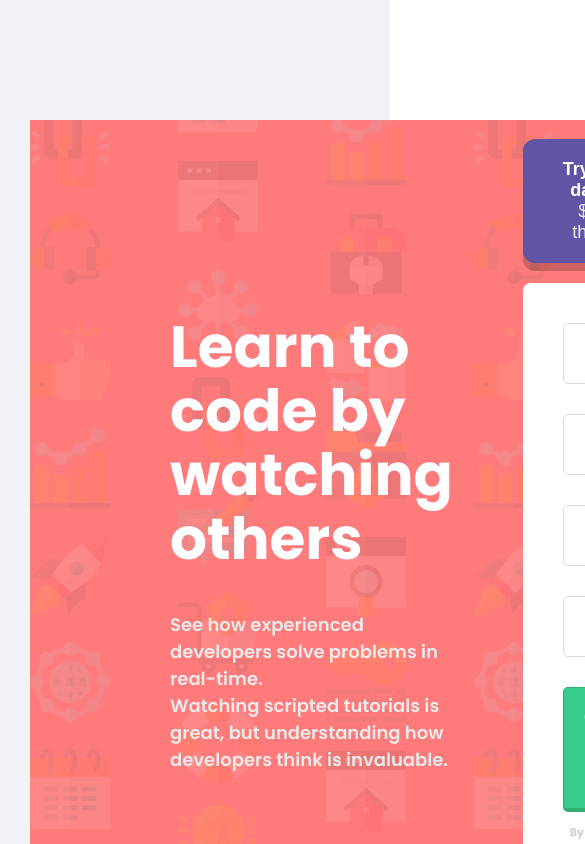
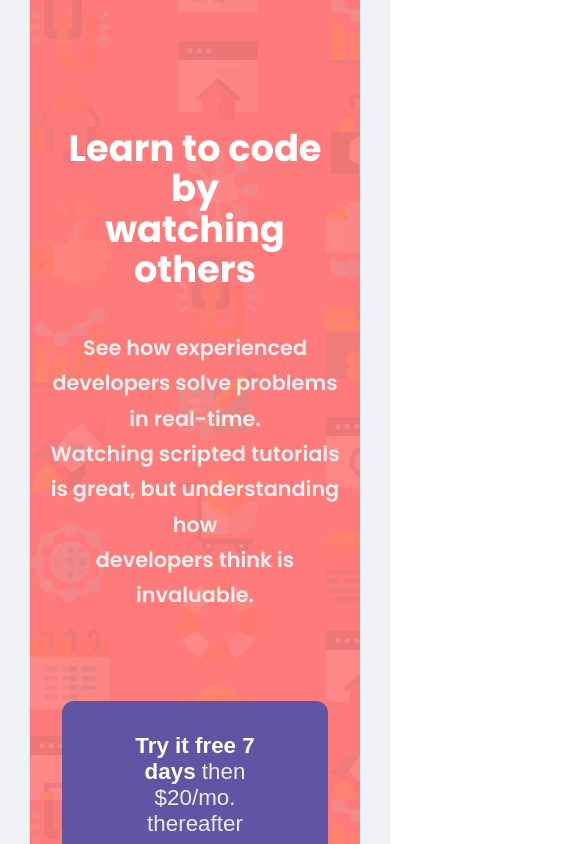
Before and after one commit to OxanaSF/sign-up-form, a React (Create React App) app: page / in a window 390 px wide. Shown: the top 844 px of the page, 585 px wide, since content can reach past the window. Built offline with nearby package versions, Linux system fonts and the light colour scheme.

Commit message:
added media queries

```diff
--- a/src/App.css
+++ b/src/App.css
@@ -45,24 +45,93 @@ body {
   padding: 0rem 8.75rem;
 }
 
+@media screen and (max-width: 1024px) {
+  .App {
+    padding-top: 0;
+  }
+  .form-wrapper {
+    flex-direction: column;
+    height: auto;
+    width: 500px;
+    margin: 0;
+    padding: 0;
+    padding-top: 80px;
+    padding-bottom: 100px;
+  }
+}
+
 .section-left h1 {
   font-weight: 700;
-  font-size: 3.625rem;
+  font-size: 3.3rem;
   line-height: 1.1;
   margin-bottom: 2.5rem;
 }
 
 .section-left p {
-  color: hsl(0, 0%, 92%);
+  color: hsl(0, 21%, 95%);
   font-weight: 600;
-  font-size: 1.125rem;
+  font-size: 16.5px;
+  line-height: 1.7;
 }
 
 .section-right {
   display: flex;
   flex-direction: column;
-  width: 45%;
-  margin-left: 4.375rem;
+  width: 50%;
+  padding-left: 50px;
+}
+
+@media screen and (max-width: 1024px) {
+  .section-left {
+    flex: none;
+    padding: 0;
+    display: flex;
+    flex-direction: column;
+    align-items: center;
+    max-width: 100%;
+    margin: 3rem 0rem 1.5rem;
+    width: 90%;
+  }
+  .section-left h1 {
+    text-align: center;
+    font-size: 2.3rem;
+  }
+  .section-left p {
+    /* width: 100%; */
+    text-align: center;
+    font-size: 1.3rem;
+    margin: 0;
+  }
+  .section-right {
+    padding: 0;
+    width: auto;
+    border-radius: 0.75rem;
+    box-shadow: 0 0.7rem rgba(0, 0, 0, 0.15);
+    margin: 2rem !important;
+  }
+  .btn-try-it-free {
+    padding: 2rem 3.5rem !important;
+    margin: 2rem 0rem !important;
+    font-size: 1.4rem !important;
+    box-shadow: 0 0.7rem rgba(0, 0, 0, 0.15) !important;
+  }
+  input {
+    padding: 1.7rem !important;
+  }
+  ::placeholder {
+    color: rgb(136, 133, 133) !important;
+    font-size: 1.3rem !important;
+    font-weight: 700 !important;
+  }
+  .claim-trial {
+    font-size: 1.2rem !important;
+    padding: 1.5rem !important;
+  }
+
+  .form p {
+    font-size: 15px !important;
+    font-weight: 600 !important;
+  }
 }
 
 .btn-try-it-free {
@@ -89,11 +158,12 @@ body {
 }
 
 #input {
+  display: block;
   width: 100%;
   padding: 1.375rem;
   margin-bottom: 1.25rem;
   border-radius: 0.313rem;
-  border: none;
+  outline: none;
   border: 0.094rem solid rgb(220, 218, 218);
 }
 
@@ -102,7 +172,7 @@ body {
   padding: 1.375rem;
   margin-bottom: 1.25rem;
   border-radius: 0.313rem;
-  border: none;
+  outline: none;
   border: 2px solid hsl(0, 73%, 64%);
 }
 
```
